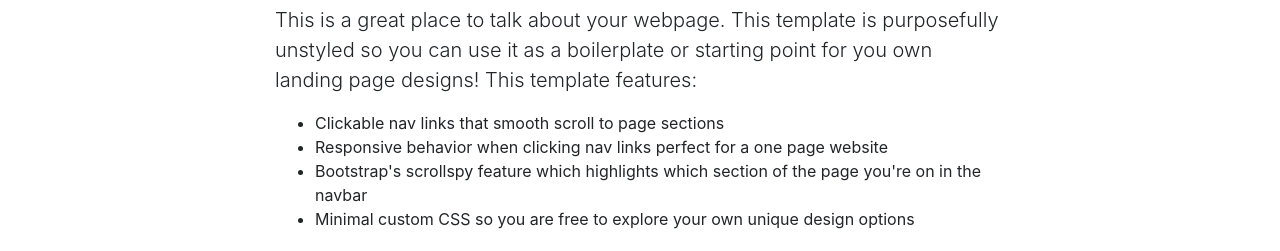
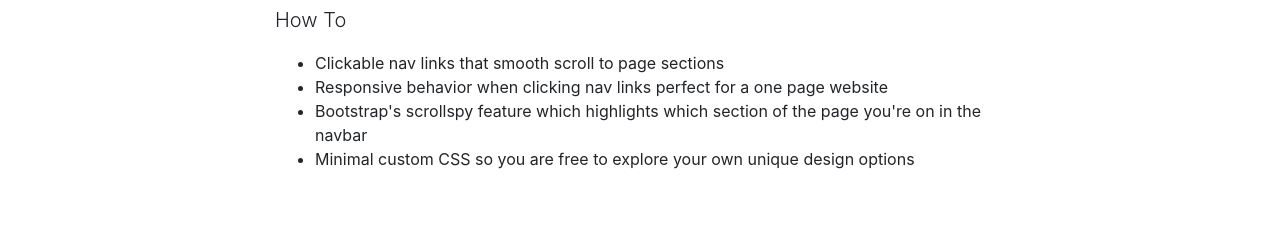
Before and after one commit to arsyadbruh/arsyadbruh.github.io, a website with bundled scripts: page index.html in a window 1280 px wide. Shown: the part 549-800 px from the top of the page. Built offline with nearby package versions, Linux system fonts and the light colour scheme.

Commit message:
Update about page

```diff
--- a/index.html
+++ b/index.html
@@ -55,7 +55,7 @@
       <div class="row">
         <div class="col-lg-8 mx-auto">
           <h2>About this page</h2>
-          <p class="lead">This is a great place to talk about your webpage. This template is purposefully unstyled so you can use it as a boilerplate or starting point for you own landing page designs! This template features:</p>
+          <p class="lead">How To</p>
           <ul>
             <li>Clickable nav links that smooth scroll to page sections</li>
             <li>Responsive behavior when clicking nav links perfect for a one page website</li>
```
